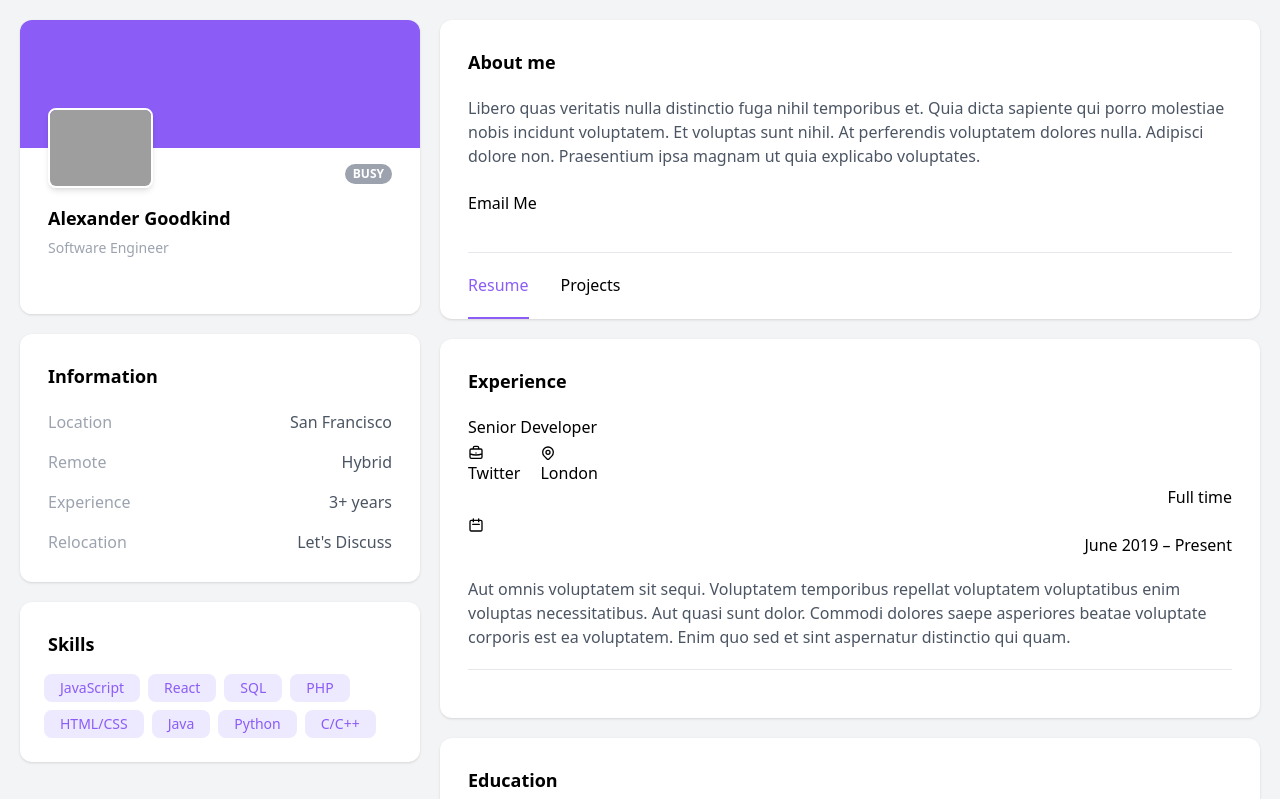
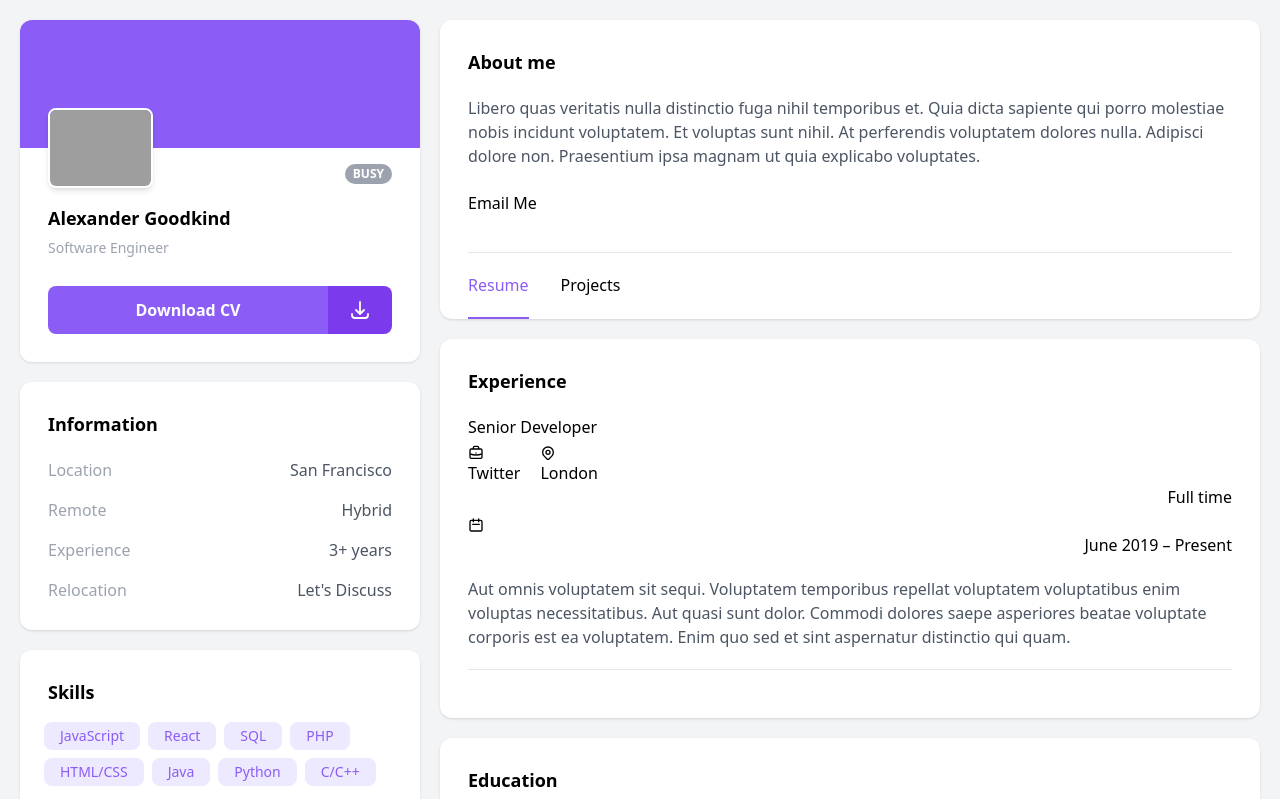
Before and after one commit to agoodkind/goodkind.io, a React (Vite) app: page / in a window 1280 px wide. Shown: the top 799 px of the page. Built offline with nearby package versions, Linux system fonts and the light colour scheme; grey boxes are pictures that could not be loaded.

Commit message:
resume link

```diff
--- a/src/sections/Hero.tsx
+++ b/src/sections/Hero.tsx
@@ -25,27 +25,31 @@ export default function Hero() {
         <div className="mb-1.5 text-lg font-semibold">{hero.name}</div>
         <div className="mb-7 text-sm text-gray-400">{hero.role}</div>
 
-        {/*<a href="/resume.pdf" download="/resume.pdf" className="group flex">*/}
-        {/*  <button className="btn w-full rounded-s-lg bg-violet-500 px-5 py-3 text-center font-semibold text-white hover:cursor-pointer hover:bg-violet-600">*/}
-        {/*    Download CV*/}
-        {/*  </button>*/}
-        {/*  <button className="btn rounded-e-lg bg-violet-600 px-5 py-3 text-center text-white hover:cursor-pointer">*/}
-        {/*    <svg*/}
-        {/*      xmlns="http://www.w3.org/2000/svg"*/}
-        {/*      className="h-6 w-6"*/}
-        {/*      fill="none"*/}
-        {/*      viewBox="0 0 24 24"*/}
-        {/*      stroke="currentColor"*/}
-        {/*    >*/}
-        {/*      <path*/}
-        {/*        stroke-linecap="round"*/}
-        {/*        stroke-linejoin="round"*/}
-        {/*        stroke-width="1.8"*/}
-        {/*        d="M4 16v1a3 3 0 003 3h10a3 3 0 003-3v-1m-4-4l-4 4m0 0l-4-4m4 4V4"*/}
-        {/*      ></path>*/}
-        {/*    </svg>*/}
-        {/*  </button>*/}
-        {/*</a>*/}
+        <a
+          href="https://go.goodkind.io/resume"
+          download="https://go.goodkind.io/resume"
+          className="group flex"
+        >
+          <button className="btn w-full rounded-s-lg bg-violet-500 px-5 py-3 text-center font-semibold text-white hover:cursor-pointer hover:bg-violet-600">
+            Download CV
+          </button>
+          <button className="btn rounded-e-lg bg-violet-600 px-5 py-3 text-center text-white hover:cursor-pointer">
+            <svg
+              xmlns="http://www.w3.org/2000/svg"
+              className="h-6 w-6"
+              fill="none"
+              viewBox="0 0 24 24"
+              stroke="currentColor"
+            >
+              <path
+                strokeLinecap="round"
+                strokeLinejoin="round"
+                strokeWidth="1.8"
+                d="M4 16v1a3 3 0 003 3h10a3 3 0 003-3v-1m-4-4l-4 4m0 0l-4-4m4 4V4"
+              ></path>
+            </svg>
+          </button>
+        </a>
       </div>
     </Section>
   );
```
